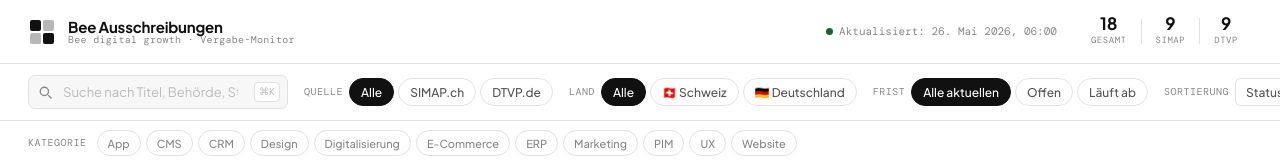
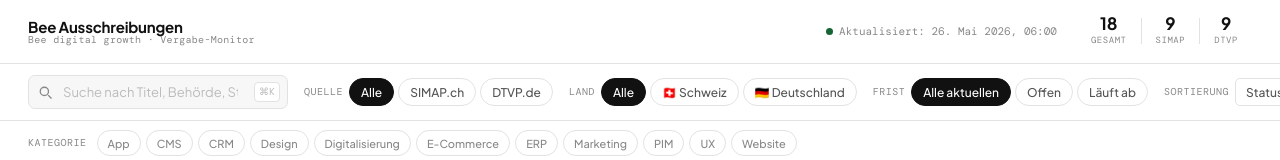
Before and after one commit to merx-design/bee-ausschreibungen, a plain HTML site: page index.html in a window 1280 px wide. Shown: the top 160 px of the page. Drawn offline with nearby package versions, Linux system fonts and the light colour scheme.

Commit message:
remove brand logo icon from header
Co-Authored-By: Claude Sonnet 4.6 <noreply@anthropic.com>

```diff
--- a/index.html
+++ b/index.html
@@ -16,12 +16,6 @@
   <header class="site-header">
     <div class="header-inner">
       <div class="header-brand">
-        <svg class="brand-icon" viewBox="0 0 28 28" fill="none" aria-hidden="true">
-          <rect x="2" y="2" width="11" height="11" rx="2" fill="#111"/>
-          <rect x="15" y="2" width="11" height="11" rx="2" fill="#111" opacity="0.3"/>
-          <rect x="2" y="15" width="11" height="11" rx="2" fill="#111" opacity="0.3"/>
-          <rect x="15" y="15" width="11" height="11" rx="2" fill="#111"/>
-        </svg>
         <div class="brand-text">
           <span class="brand-name">Bee Ausschreibungen</span>
           <span class="brand-sub">Bee digital growth · Vergabe-Monitor</span>
--- a/style.css
+++ b/style.css
@@ -83,7 +83,6 @@ body {
 }
 
 .header-brand { display: flex; align-items: center; gap: 12px; }
-.brand-icon { width: 28px; height: 28px; flex-shrink: 0; }
 .brand-text { display: flex; flex-direction: column; gap: 1px; }
 .brand-name {
   font-size: 15px; font-weight: 700;
```
Also changed, not shown: 1 other file.
